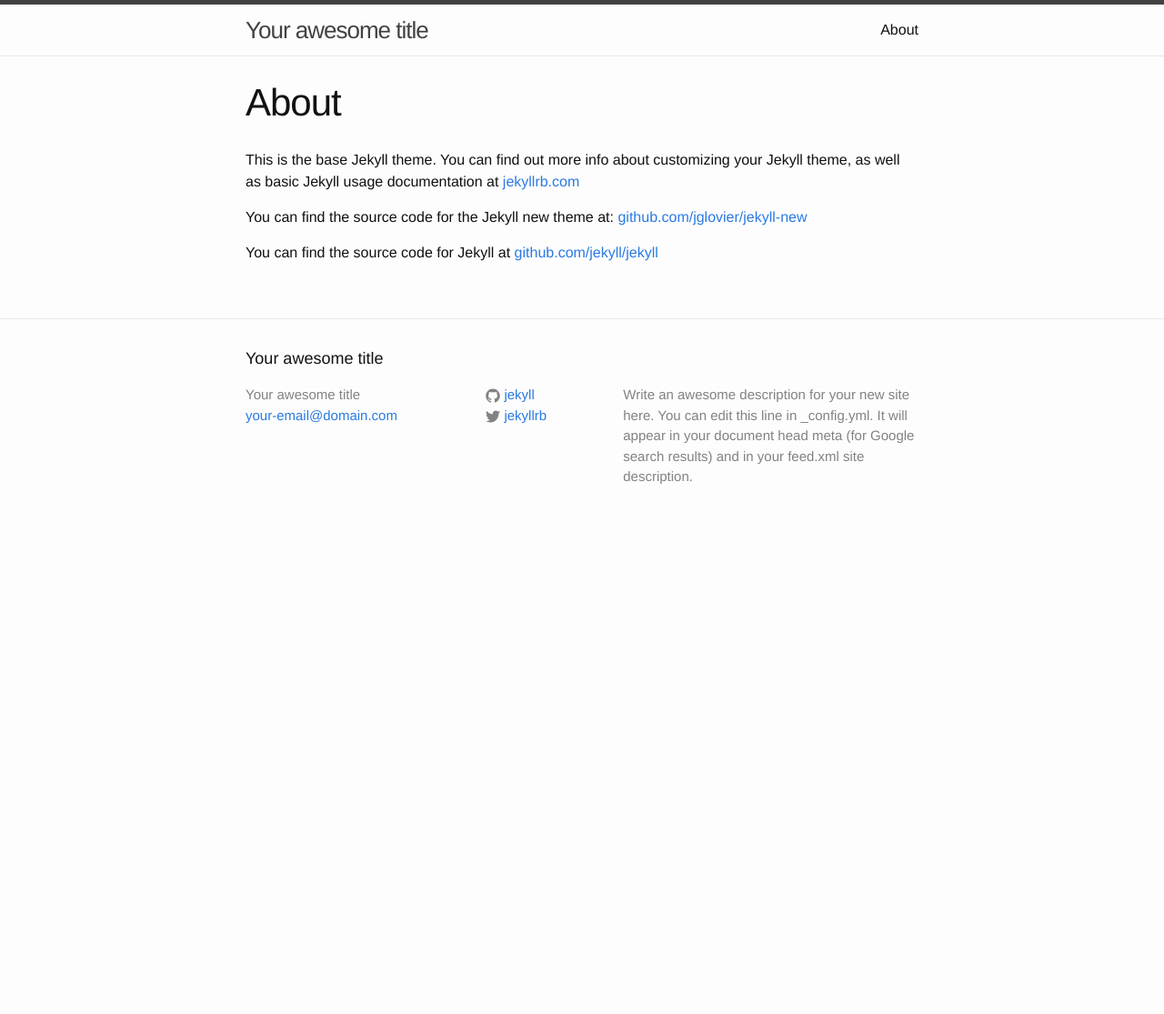
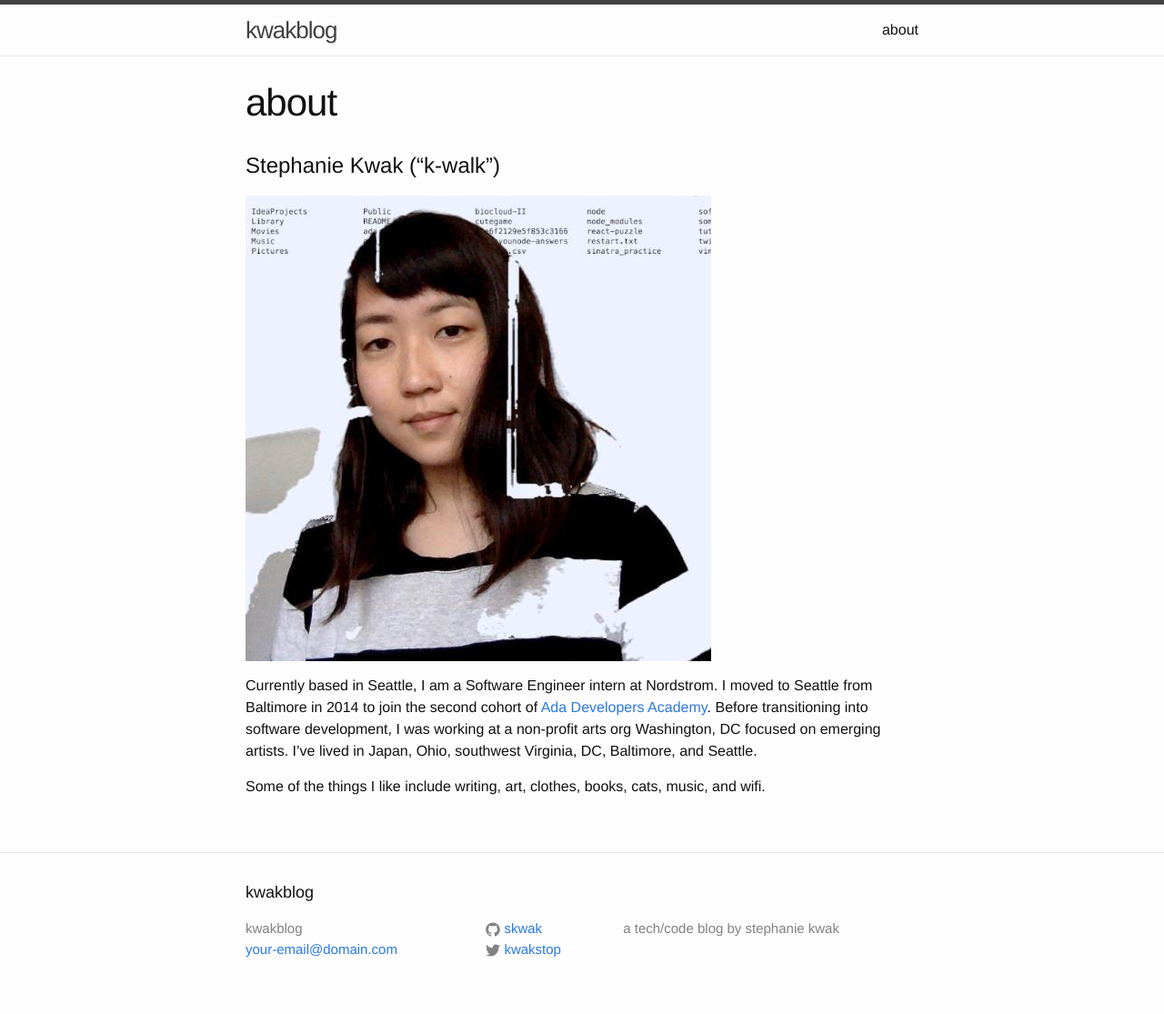
Before and after one commit to skwak/skwak.github.io, a Jekyll site: the page built from about.md, in a window 1280 px wide. Shown: the whole page at 91% size. Built offline with Jekyll 4.4.1, drawn with Linux system fonts in a browser that asks for light colours; before the commit the page ends 900 px from its top, so only the background shows below that.

Commit message:
personalize site, begin cascadia blog post

```diff
--- a/_config.yml
+++ b/_config.yml
@@ -1,14 +1,12 @@
 # Site settings
-title: Your awesome title
+title: kwakblog
 email: your-email@domain.com
 description: > # this means to ignore newlines until "baseurl:"
-  Write an awesome description for your new site here. You can edit this
-  line in _config.yml. It will appear in your document head meta (for
-  Google search results) and in your feed.xml site description.
-baseurl: "" # the subpath of your site, e.g. /blog/
-url: "http://yourdomain.com" # the base hostname & protocol for your site
-twitter_username: jekyllrb
-github_username:  jekyll
+  a tech/code blog by stephanie kwak
+# baseurl: "/kwakblog"
+url: "http://www.stephaniekwak.com" # the base hostname & protocol for your site
+twitter_username: kwakstop
+github_username: skwak
 
 # Build settings
 markdown: kramdown
--- a/about.md
+++ b/about.md
@@ -1,11 +1,13 @@
 ---
 layout: page
-title: About
+title: about
 permalink: /about/
 ---
 
-This is the base Jekyll theme. You can find out more info about customizing your Jekyll theme, as well as basic Jekyll usage documentation at [jekyllrb.com](http://jekyllrb.com/)
+Stephanie Kwak ("k-walk")
+==============
+![](/3XcpLPWU.jpg)
 
-You can find the source code for the Jekyll new theme at: [github.com/jglovier/jekyll-new](https://github.com/jglovier/jekyll-new)
+Currently based in Seattle, I am a Software Engineer intern at Nordstrom. I moved to Seattle from Baltimore in 2014 to join the second cohort of [Ada Developers Academy](http://adadevelopersacademy.org/). Before transitioning into software development, I was working at a non-profit arts org Washington, DC focused on emerging artists. I've lived in Japan, Ohio, southwest Virginia, DC, Baltimore, and Seattle.
 
-You can find the source code for Jekyll at [github.com/jekyll/jekyll](https://github.com/jekyll/jekyll)
+Some of the things I like include writing, art, clothes, books, cats, music, and wifi.
--- a/index.html
+++ b/index.html
@@ -4,7 +4,7 @@ layout: default
 
 <div class="home">
 
-  <h1 class="page-heading">Posts</h1>
+  <h1 class="page-heading">little tech murmurs of the heart</h1>
 
   <ul class="post-list">
     {% for post in site.posts %}
```
Also changed, not shown: 3XcpLPWU.jpg (added), _posts/2015-07-16-cascadia-fest.markdown (added).
